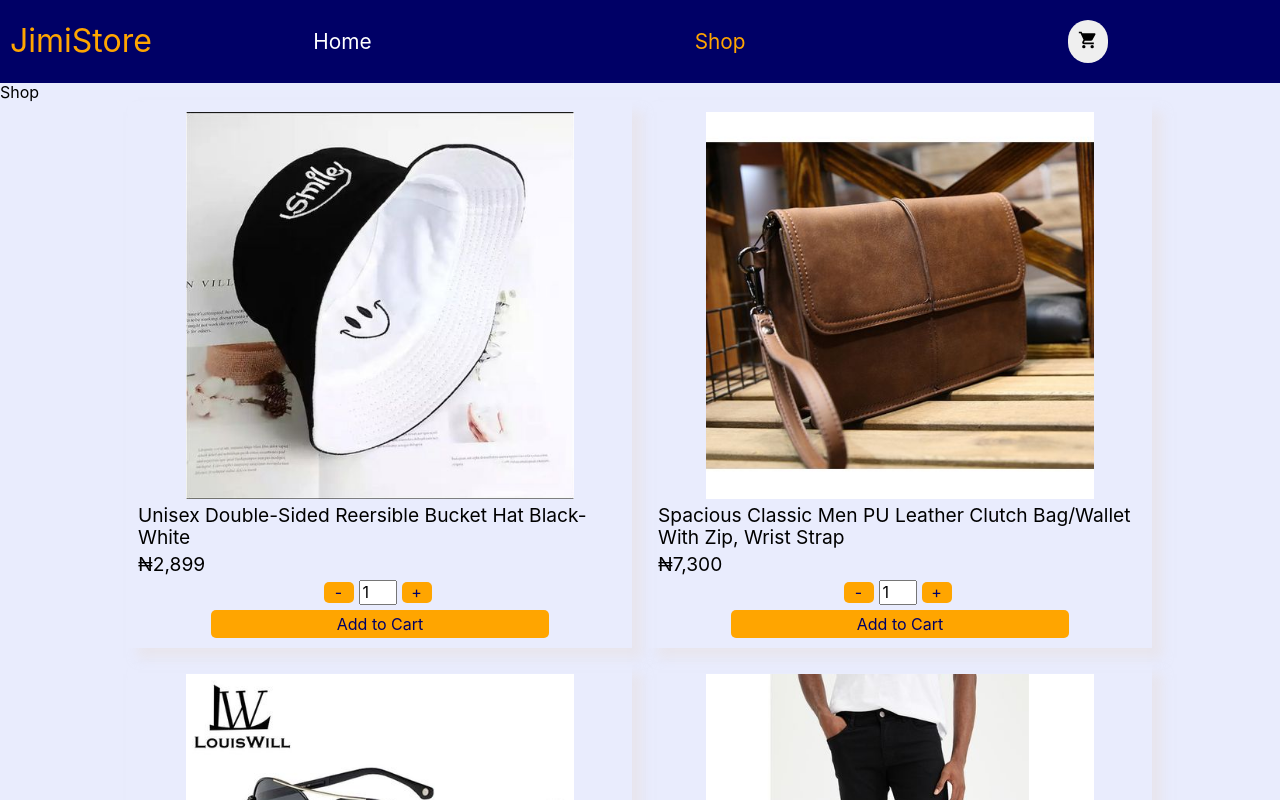
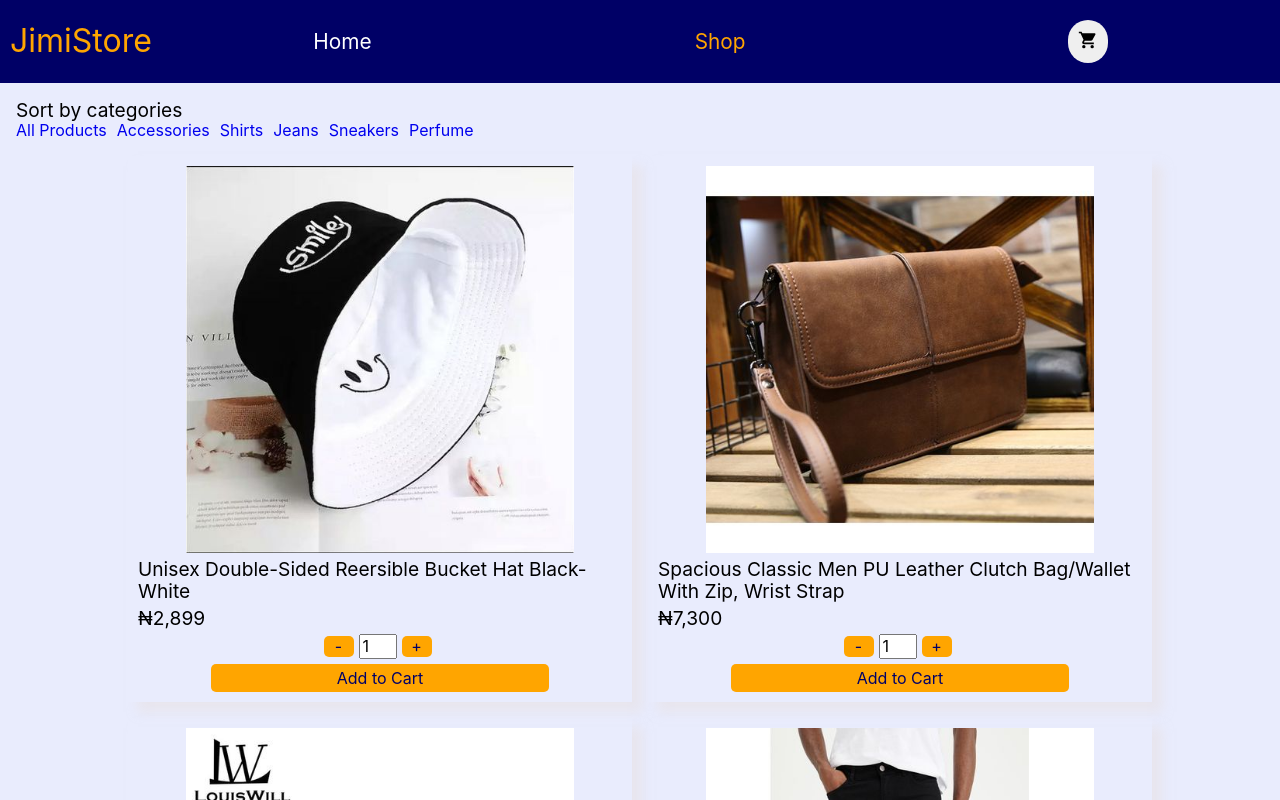
Before and after one commit to invisibleopey/shopping-cart, a React (Create React App) app: page /shop in a window 1280 px wide. Shown: the top 800 px of the page. Built offline with nearby package versions, Linux system fonts and the light colour scheme.

Commit message:
Add route links to the category pages

```diff
--- a/src/components/Shop.js
+++ b/src/components/Shop.js
@@ -1,10 +1,20 @@
 import React from 'react';
-import { Outlet } from 'react-router-dom';
+import { Outlet, Link } from 'react-router-dom';
 
 function Shop() {
   return (
     <div>
-      Shop
+      <div className="nav-bar">
+        <span>Sort by categories</span>
+        <nav>
+          <Link to="/shop">All Products</Link>
+          <Link to="accessories">Accessories</Link>
+          <Link to="shirts">Shirts</Link>
+          <Link to="jeans">Jeans</Link>
+          <Link to="sneakers">Sneakers</Link>
+          <Link to="perfume">Perfume</Link>
+        </nav>
+      </div>
       <Outlet />
     </div>
   );
```
